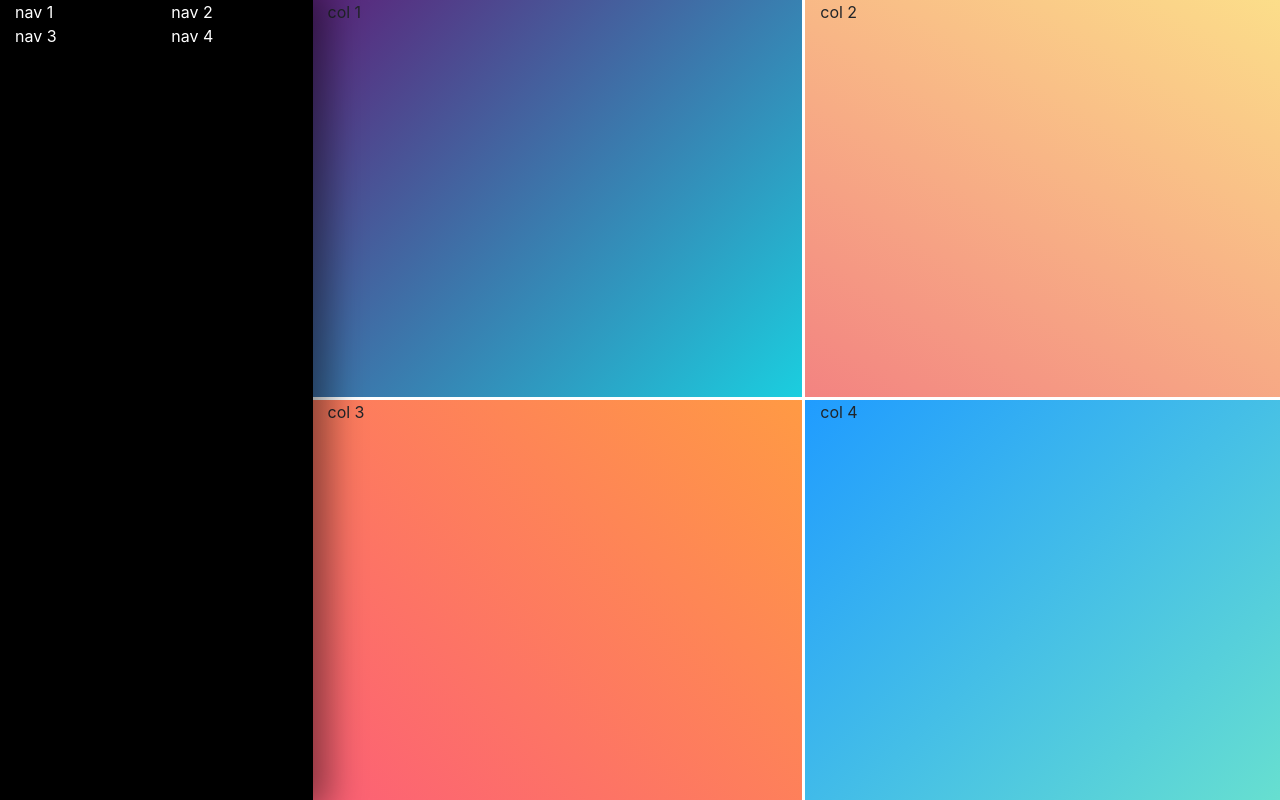
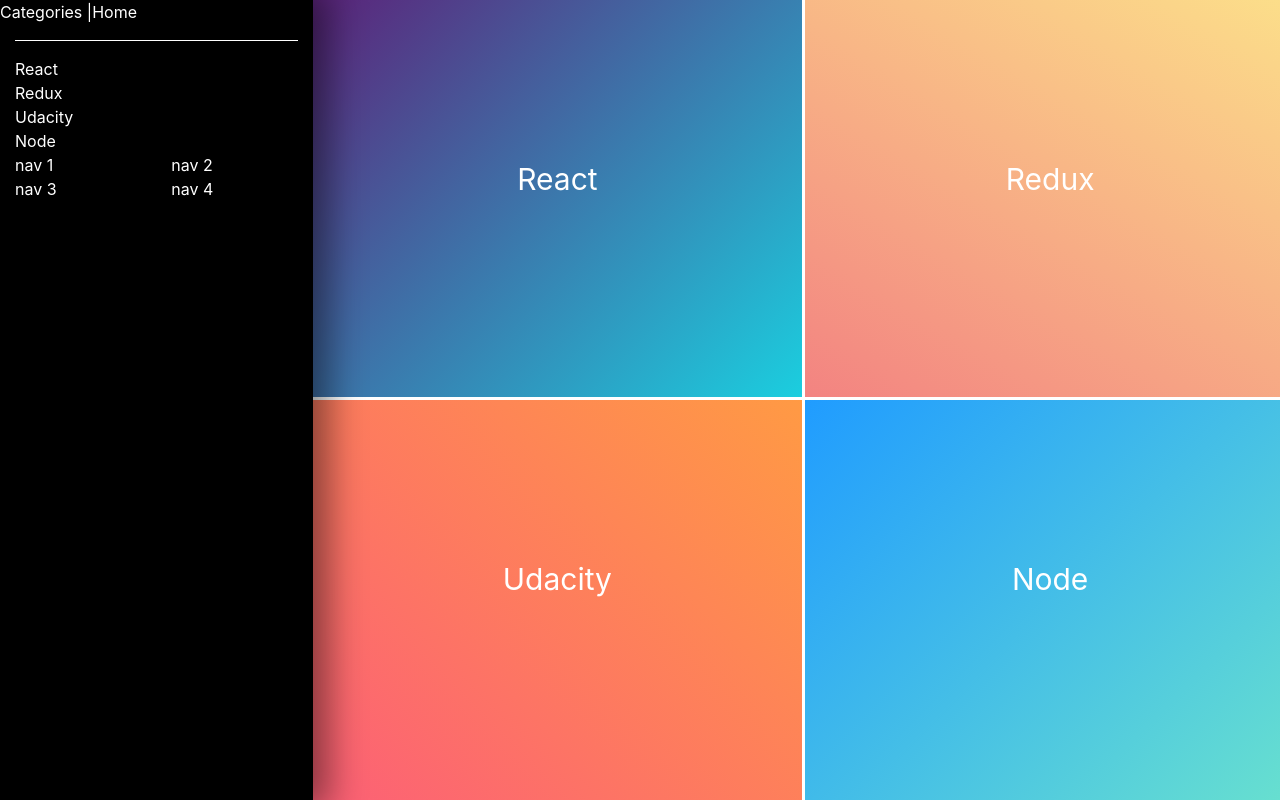
Before and after one commit to CHBaker/readables, a React (Create React App) app in the folder app/: page / in a window 1280 px wide. Built offline with nearby package versions, Linux system fonts and the light colour scheme.

Commit message:
FEATURE: add navigation
- base navigation to four categories

```diff
--- a/app/src/App.js
+++ b/app/src/App.js
@@ -1,9 +1,10 @@
 import React, { Component } from 'react';
 import './App.css';
-import { Route } from 'react-router-dom'
+import { Route } from 'react-router-dom';
 
 import Nav from './components/nav/Nav';
 import Main from './components/main/Main';
+import Category from './components/category/Category';
 
 
 class App extends Component {
@@ -18,6 +19,26 @@
                         <Main />
                     </div>
                 )} />
+                <Route exact path='/react' render={() => (
+                    <div className='col'>
+                        <Category title='React' />
+                    </div>
+                )} />
+                <Route exact path='/redux' render={() => (
+                    <div className='col'>
+                        <Category title='Redux' />
+                    </div>
+                )} />
+                <Route exact path='/udacity' render={() => (
+                    <div className='col'>
+                        <Category title='Udacity' />
+                    </div>
+                )} />
+                <Route exact path='/Node' render={() => (
+                    <div className='col'>
+                        <Category title='Node' />
+                    </div>
+                )} />
             </div>
         );
     }
--- a/app/src/components/category/Category.js
+++ b/app/src/components/category/Category.js
@@ -0,0 +1,27 @@
+import React, { Component } from 'react'
+import { Link } from 'react-router-dom'
+import './category.css';
+
+class Category extends Component {
+    state = {
+        title: ''
+    }
+
+    componentDidMount() {
+        this.setState({ title: this.props.title })
+    }
+
+    render() {
+        const { title } = this.state
+
+        return (
+            <div className='row'>
+                <div className='title'>
+                    { this.props.title }
+                </div>
+            </div>
+        )
+    }
+}
+
+export default Category;
--- a/app/src/components/category/category.css
+++ b/app/src/components/category/category.css
@@ -0,0 +1,5 @@
+.title {
+    text-align: center;
+    font-size: 35px;
+    width: 100%;
+}
--- a/app/src/components/main/Main.js
+++ b/app/src/components/main/Main.js
@@ -8,20 +8,20 @@
         return (
             <div className='main'>
                 <div className='row top-row'>
-                    <div className='col top-left'>
-                        col 1
-                    </div>
-                    <div className='col top-right'>
-                        col 2
-                    </div>
+                    <Link className='col option top-left' to='/react'>
+                        React
+                    </Link>
+                    <Link className='col option top-right' to='/redux'>
+                        Redux
+                    </Link>
                 </div>
                 <div className='row bottom-row'>
-                    <div className='col bottom-left'>
-                        col 3
-                    </div>
-                    <div className='col bottom-right'>
-                        col 4
-                    </div>
+                    <Link className='col option bottom-left' to='Udacity'>
+                        Udacity
+                    </Link>
+                    <Link className='col option bottom-right' to='Node'>
+                        Node
+                    </Link>
                 </div>
             </div>
         )
--- a/app/src/components/main/main.css
+++ b/app/src/components/main/main.css
@@ -4,6 +4,26 @@
 
 .bottom-row, .top-row {
     height: 50%;
+}
+
+a {
+    color: white !important;
+    text-decoration: none !important;
+}
+
+.option {
+    text-align: center;
+    padding-top: 16%;
+    color: white;
+    font-size: 30px;
+    transition: all .1s ease;
+    cursor: pointer;
+}
+
+.option:hover {
+    opacity: .85;
+    font-size: 28px;
+    transition: all .3s ease;
 }
 
 .top-left {
--- a/app/src/components/nav/Nav.js
+++ b/app/src/components/nav/Nav.js
@@ -8,6 +8,24 @@
         return (
             <div className='nav'>
                 <div className='container'>
+                    <div className='row menu-header'>
+                        Categories | <Link to='/'>Home</Link>
+                    </div>
+                    <hr />
+                    <div className='container menu-options-row'>
+                        <Link to='/react' className='row menu-option'>
+                            React
+                        </Link>
+                        <Link to='/redux' className='row menu-option'>
+                            Redux
+                        </Link>
+                        <Link to='/udacity' className='row menu-option'>
+                            Udacity
+                        </Link>
+                        <Link to='/node' className='row menu-option'>
+                            Node
+                        </Link>
+                    </div>
                     <div className='row'>
                         <div className='col'>
                             nav 1
--- a/app/src/components/nav/nav.css
+++ b/app/src/components/nav/nav.css
@@ -6,3 +6,7 @@
     z-index: 5;
     box-shadow: 5px 0px 35px 10px #00000078;
 }
+
+hr {
+    border-color: white !important;
+}
```
